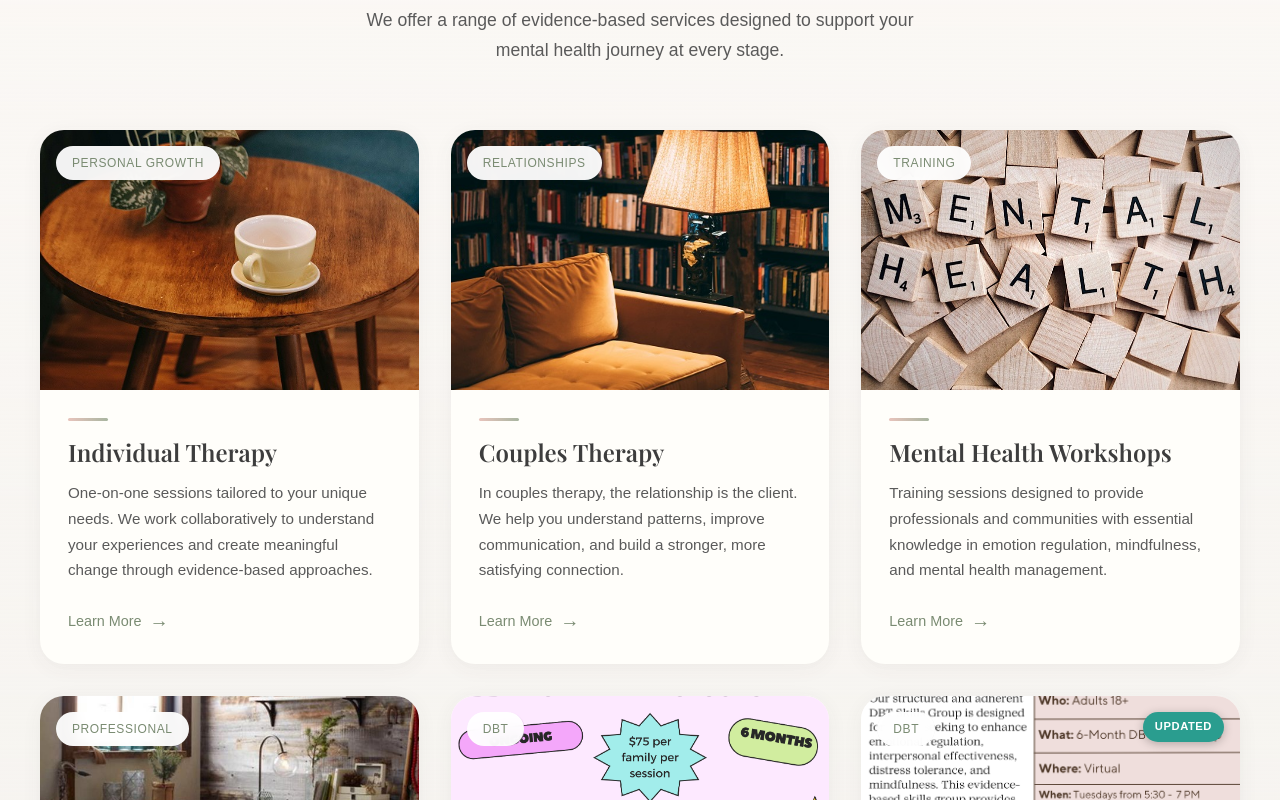
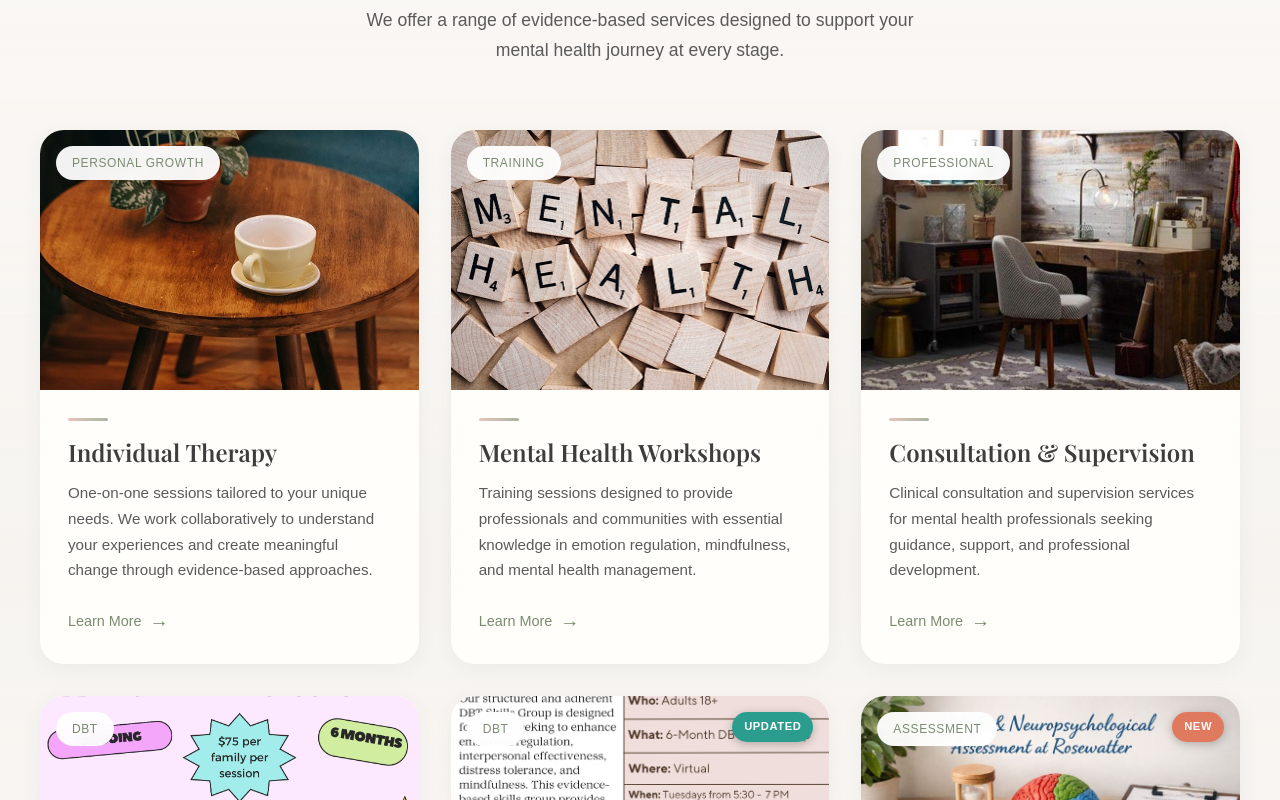
Before and after one commit to Bgorson/rose-water, a React app: page / in a window 1280 px wide. Shown: the part 1600-2400 px from the top of the page. Built offline with nearby package versions, Linux system fonts and the light colour scheme.

Commit message:
remove couples therapy for now

```diff
--- a/src/App.js
+++ b/src/App.js
@@ -277,18 +277,6 @@ function App() {
             }
           />
           <Route
-            path="couples-therapy"
-            element={
-              <Container
-                className={'container'}
-                maxWidth="lg"
-                style={{ height: '100vh' }}
-              >
-                <ContentBlog type="couples" />
-              </Container>
-            }
-          />
-          <Route
             path="consultation-supervision"
             element={
               <Container
--- a/src/components/Home.js
+++ b/src/components/Home.js
@@ -203,13 +203,6 @@ const services = [
       'One-on-one sessions tailored to your unique needs. We work collaboratively to understand your experiences and create meaningful change through evidence-based approaches.',
   },
   {
-    title: 'Couples Therapy',
-    link: '/couples-therapy',
-    image: CouplesService,
-    description:
-      'In couples therapy, the relationship is the client. We help you understand patterns, improve communication, and build a stronger, more satisfying connection.',
-  },
-  {
     title: 'Mental Health Workshops',
     link: '/mental-health-workshops',
     image: WorkShop,
```
